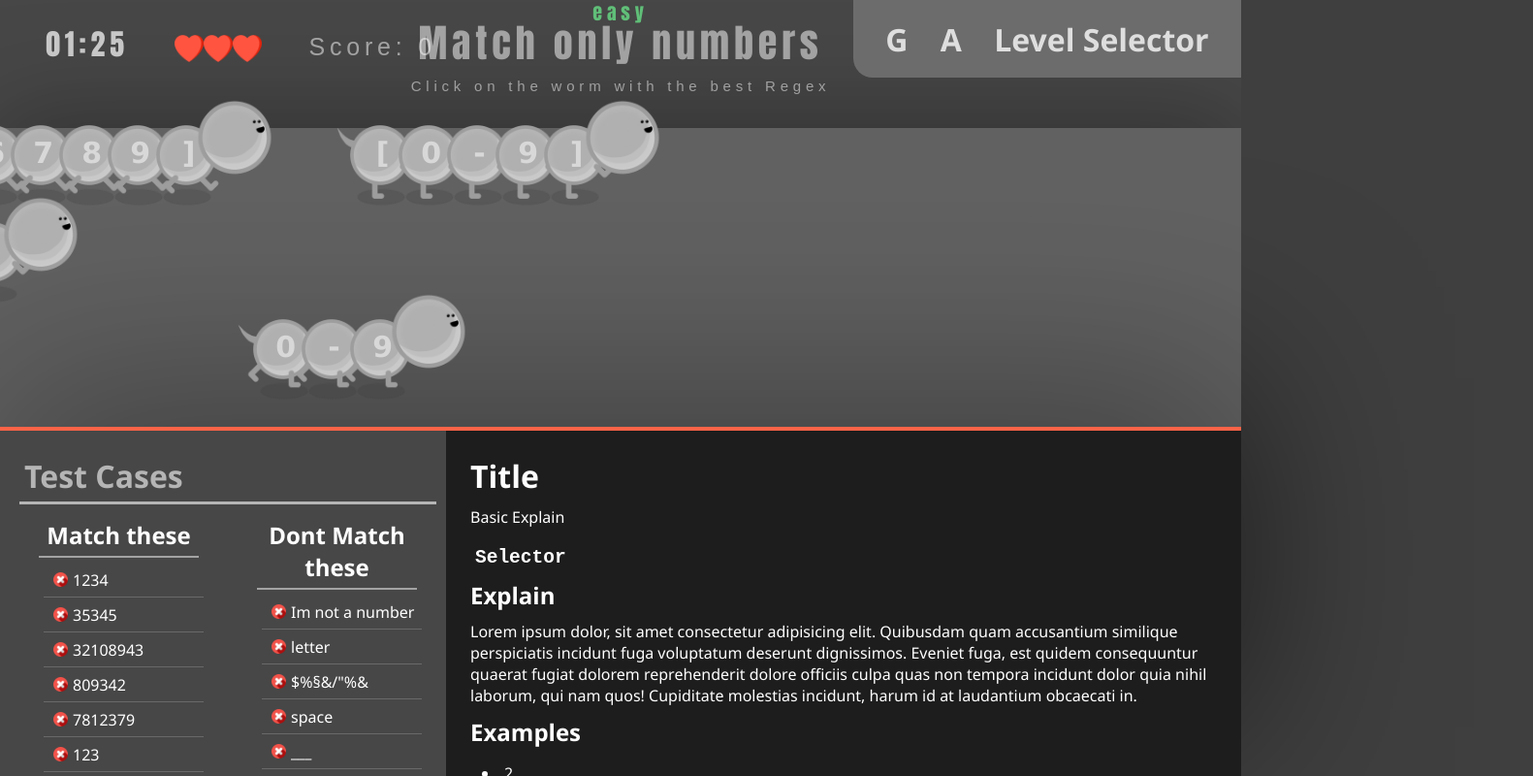
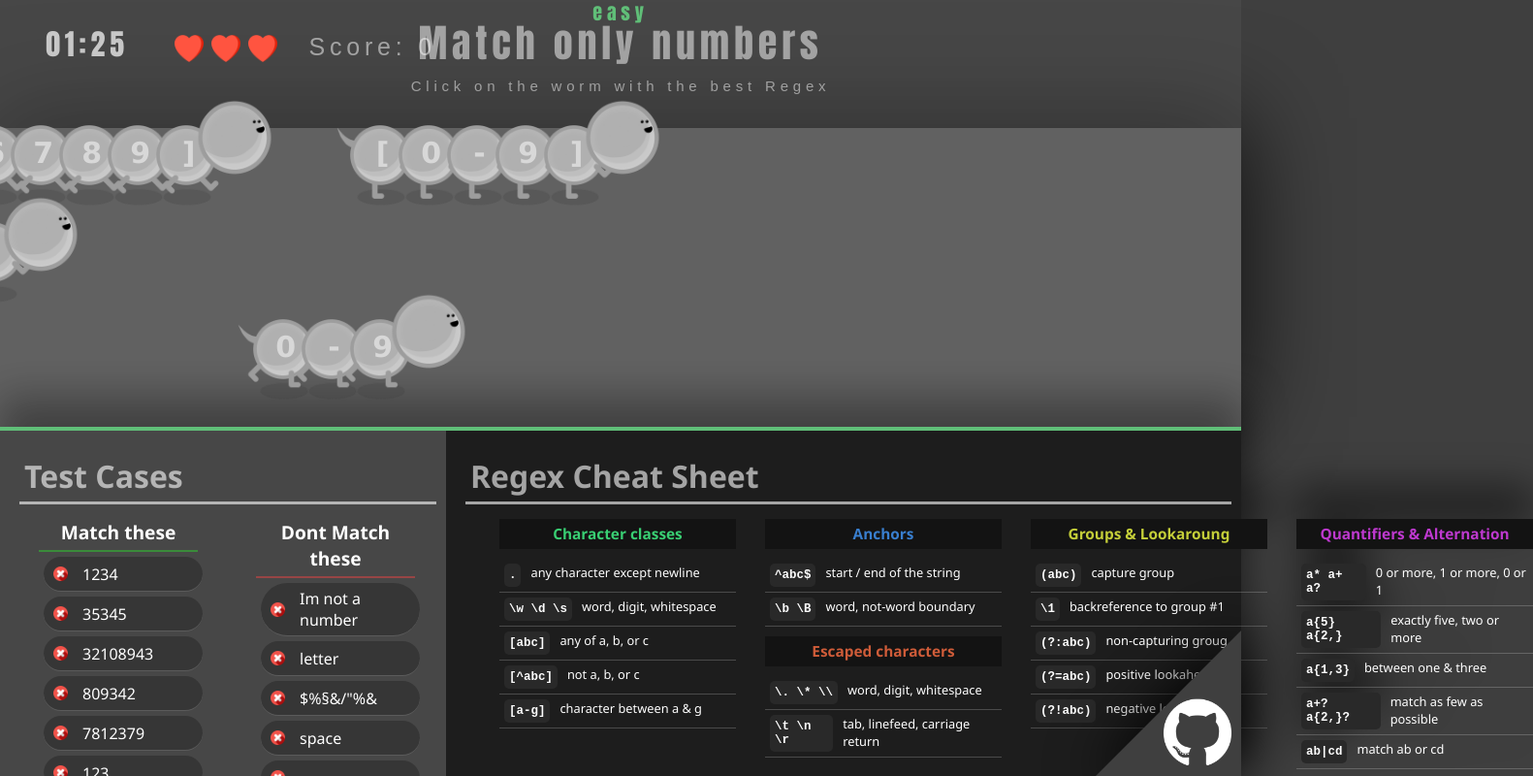
Before and after one commit to JohannesSattler/Regex-Worm, a plain HTML site: page index.html in a window 1280 px wide. Shown: the whole page at 97% size, 1581 px wide, since content can reach past the window. Drawn offline with Linux system fonts and the light colour scheme.

Commit message:
Cheat-sheet, new design & Github link

```diff
--- a/index.html
+++ b/index.html
@@ -17,11 +17,6 @@
             <div class="ground">
 
             </div>
-        </div>
-        <div id="level-selector">
-            <h1>G</h1>
-            <h1>A</h1>
-            <h1>Level Selector</h1>
         </div>
         <div id="regex-container" style="display: none;">
             <input id="regex-input" placeholder="Put your Regex here" type="text">
@@ -50,31 +45,40 @@
             </div>
         </div>
         <div class="bottom-right">
-            <h1>Title</h1>
-            <p>Basic Explain</p>
-            <h2><code>Selector</code></h2>
-            <h2>Explain</h2>
-            <p>
-                Lorem ipsum dolor, sit amet consectetur adipisicing elit. Quibusdam quam accusantium similique perspiciatis incidunt fuga
-                voluptatum deserunt dignissimos. Eveniet fuga, est quidem consequuntur quaerat fugiat dolorem reprehenderit dolore officiis
-                culpa quas non tempora incidunt dolor quia nihil laborum, qui nam quos! Cupiditate molestias incidunt, harum id at laudantium
-                obcaecati in.
-            </p>
-            <h2>Examples</h2>
-            <ul>
-                <li>2</li>
-                <li>2</li>
-                <li>2</li>
-                <li>2</li>
+            <h1>Regex Cheat Sheet</h1>
+            <ul id="regex-cheat">
+                <div class="header color1">Character classes</div>
+                <li><code> . </code>any character except newline</li>
+                <li><code> \w \d \s </code> word, digit, whitespace</li>
+                <li><code> [abc] </code>any of a, b, or c</li>
+                <li><code> [^abc] </code>not a, b, or c</li>
+                <li><code> [a-g] </code>character between a & g</li>
+                <div class="header color2">Anchors</div>
+                <li><code> ^abc$ </code>start / end of the string</li>
+                <li><code> \b \B </code>word, not-word boundary</li>
+                <div class="header color3">Escaped characters</div>
+                <li><code> \. \* \\ </code>word, digit, whitespace</li>
+                <li><code> \t \n \r </code>tab, linefeed, carriage return</li>
+                <div class="header color4">Groups & Lookaroung</div>
+                <li><code> (abc) </code>capture group</li>
+                <li><code> \1 </code>backreference to group #1</li>
+                <li><code> (?:abc) </code>non-capturing groug</li>
+                <li><code> (?=abc) </code>positive lookahead</li>
+                <li><code> (?!abc) </code>negative lookahead</li>
+                <div class="header color5">Quantifiers & Alternation</div>
+                <li><code> a* a+ a? </code>0 or more, 1 or more, 0 or 1</li>
+                <li><code> a{5} a{2,} </code>exactly five, two or more</li>
+                <li><code> a{1,3} </code>between one & three</li>
+                <li><code> a+? a{2,}? </code>match as few as possible</li>
+                <li><code> ab|cd </code>match ab or cd</li>
             </ul>
-            <h2>Hints?</h2>
-            <p>
-                Lorem ipsum dolor, sit amet consectetur adipisicing elit. Quibusdam quam accusantium similique perspiciatis incidunt fuga
-                voluptatum deserunt dignissimos. Eveniet fuga, est quidem consequuntur quaerat fugiat dolorem reprehenderit dolore officiis
-                culpa quas non tempora incidunt dolor quia nihil laborum, qui nam quos! Cupiditate molestias incidunt, harum id at laudantium
-                obcaecati in.
-            </p>
         </div>
+
+        <a class="github-holder" href="https://github.com/JohannesSattler/Regex-Worm" target="_blank">
+        </a>
+        <a href="https://github.com/JohannesSattler/Regex-Worm" target="_blank">
+            <img class="github-img" src="./assets/GitHub-Mark-Light-120px-plus.png" alt="">
+        </a>
     </div>
 
     <script src="./src/js/levels.js"></script>
--- a/src/js/game.js
+++ b/src/js/game.js
@@ -162,12 +162,12 @@ function drawAddTimerSeconds(seconds) {
 }
 
 function drawHearts(amount) {
-    let xGab = 20;
+    let xGab = 0;
 
     ctx.beginPath();
     for (let i = 1; i <= amount; i++) {
-        ctx.drawImage(images.heart, 160 + xGab, 35, 30, 30);
-        xGab += 30;
+        ctx.drawImage(images.heart, 180 + xGab, 35, 30, 30);
+        xGab += 38;
     }
     ctx.closePath()
 }
@@ -178,19 +178,17 @@ function drawScoreBoard(score) {
     ctx.textBaseline = "middle";
     ctx.fillStyle = "rgba(255, 255, 255, 0.5)";
     ctx.textAlign = "right";
+
+    const answer = "Do I understand regex?".replace(/[?]/g, '?: No!')
+    console.log(answer)
+
+
     ctx.fillText('Score: ' + score, 450, 50);
     ctx.closePath();
 }
 
 function drawCurrentTask(hardness='easy') {
     // level hardness
-    const colorSelector = {
-        easy: "#60BF78",
-        normal: "#60ACBF",
-        hard: "#BF6060",
-        'very hard': "#8760B7"
-    }
-
     const color = colorSelector[hardness]
 
     ctx.beginPath();
--- a/src/js/main.js
+++ b/src/js/main.js
@@ -4,6 +4,9 @@
 
 const matchList = document.querySelector('#match > ul');
 const dontMatchList = document.querySelector('#no-match > ul');
+
+const leftBottomContainer = document.querySelector('.bottom-left');
+const rightBottomContainer = document.querySelector('.bottom-right');
 
 const canvas = document.getElementById('canvas');
 const canvasParent = document.getElementById('canvas-container');
@@ -77,6 +80,13 @@ let lives = 3;
 let score = 0;
 const incScore = 10;
 
+const colorSelector = {
+    easy: "#60BF78",
+    normal: "#60ACBF",
+    hard: "#BF6060",
+    'very hard': "#8760B7"
+}
+
 let worms = [];
 let levelIndex = 0;
 let currentLevel = selectLevel();
@@ -96,6 +106,9 @@ function start() {
 // selects random level with hardness based on score
 function selectLevel() {
     const hardness = getHardness(score);
+    const color = colorSelector[hardness]
+    leftBottomContainer.style.borderTop = '4px solid ' + color
+    rightBottomContainer.style.borderTop = '4px solid ' + color
 
     if(levelIndex >= levels[hardness].length) {
         levelIndex = 0;
--- a/src/styles/styles.css
+++ b/src/styles/styles.css
@@ -36,7 +36,7 @@ body, html {
     display: flex;
     justify-content: center;
     height: 45%;
-    filter: drop-shadow(0 -50px 100px rgba(0, 0, 0, 0.568));
+    filter: drop-shadow(0 -30px 20px rgba(0, 0, 0, 0.6));
 }
 .top {
     position: relative;
@@ -51,6 +51,7 @@ body, html {
     background-color: rgb(71, 71, 71);
     padding: 20px;
     overflow-y: auto;
+
 }
 .bottom-left * {
     padding: 5px;
@@ -67,8 +68,13 @@ body, html {
     width: 65%;
     background-color: rgb(29, 29, 29);
     padding: 20px;
-    overflow-y: auto;
 }
+.bottom-right h1{
+    color: rgba(255, 255, 255, 0.6);
+    width: 100%;
+    border-bottom: 3px solid rgba(255, 255, 255, 0.6);
+}
+
 .bottom-right * {
     padding: 5px;
 }
@@ -155,20 +161,22 @@ body, html {
 }
 #match {
     margin-left: 10px;
-    width: 50%;
+    width: 40%;
 }
 #match h2 {
+    font-size: larger;
     text-align: center;
-    border-bottom: 2px solid rgba(255, 255, 255, 0.5);
+    border-bottom: 2px solid rgba(47, 207, 47, 0.5);
 }
 
 #no-match {
-    width: 50%;
+    width: 40%;
     margin-left: 50px;
 }
 #no-match h2 {
+    font-size: larger;
     text-align: center;
-    border-bottom: 2px solid rgba(255, 255, 255, 0.5);
+    border-bottom: 2px solid rgba(231, 68, 68, 0.5);
 }
 
 .test-cases ul {
@@ -178,6 +186,9 @@ body, html {
     flex-direction: column;
 }
 .test-cases ul li {
+    background-color: rgb(54, 54, 54);
+    margin-bottom: 5px;
+    border-radius: 40px;
     display: flex;
     justify-content: flex-start;
     align-items: center;
@@ -186,5 +197,84 @@ body, html {
     width: 100%;
 }
 .test-cases ul li img {
+    margin-right: 10px;
     height: 15px;
 }
+
+#regex-cheat {
+    display: flex;
+    flex-wrap: wrap;
+    flex-direction: column;
+    width: 100%;
+    height: 85%;
+    font-size: 0.8em;
+}
+
+#regex-cheat li code{
+    font-size: larger;
+    font-weight: 800;
+    margin-right: 10px;
+    padding: 5px;
+    border-radius: 5px;
+    background-color: rgb(41, 41, 41);
+    color: rgb(253, 253, 253);
+}
+
+#regex-cheat li{
+    display: flex;
+    justify-content: flex-start;
+    width: 30%;
+    border-bottom: 1px solid rgba(255, 255, 255, 0.199);
+}
+
+#regex-cheat .header{
+    align-self: center;
+    text-align: center;
+    background-color: rgb(19, 19, 19);
+    font-size: 1.2em;
+    font-weight: 700;
+    border-radius: 0px;
+    padding: 5px;
+    margin-top: 10px;
+    margin-bottom: 10px;
+    margin-left: 30px;
+    width: 30%;
+}
+
+.color1 {
+    color: rgb(57, 207, 115);
+}
+.color2 {
+    color: rgb(57, 127, 207);
+}
+.color3 {
+    color: rgb(207, 92, 57);
+}
+.color4 {
+    color: rgb(197, 207, 57);
+}
+.color5 {
+    color: rgb(190, 57, 207);
+}
+
+.github-holder {
+    position: absolute;
+    right: 0;
+    bottom: 0;
+    height: 0px;
+    width: 0px;
+    filter: drop-shadow(0 0 30px black);
+    border-left: 150px solid transparent;
+    border-right: 0px solid transparent;
+    border-bottom: 150px solid rgb(63, 63, 63);
+}
+.github-img{
+    position: absolute;
+    right: 10px;
+    bottom: 10px;
+    height: 70px;
+}
+
+.github-holder:hover, .github-img:hover{
+    cursor: pointer;
+}
```
Also changed, not shown: assets/GitHub-Mark-120px-plus.png (added), assets/GitHub-Mark-Light-120px-plus.png (added).
